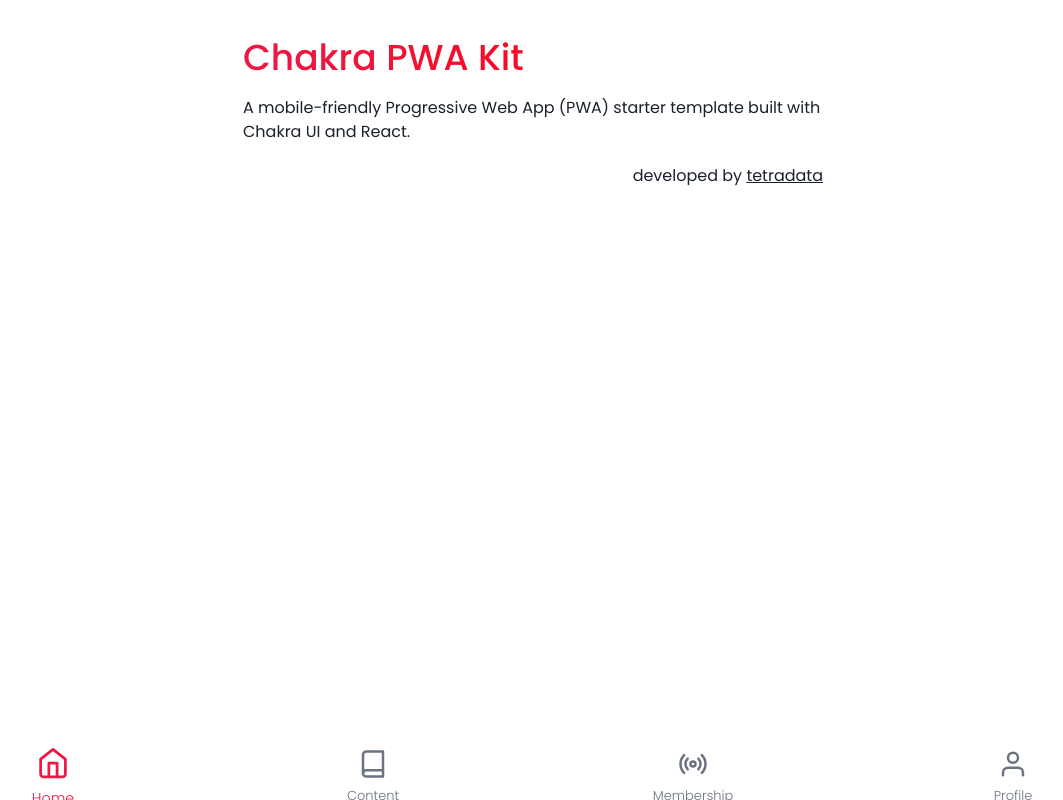
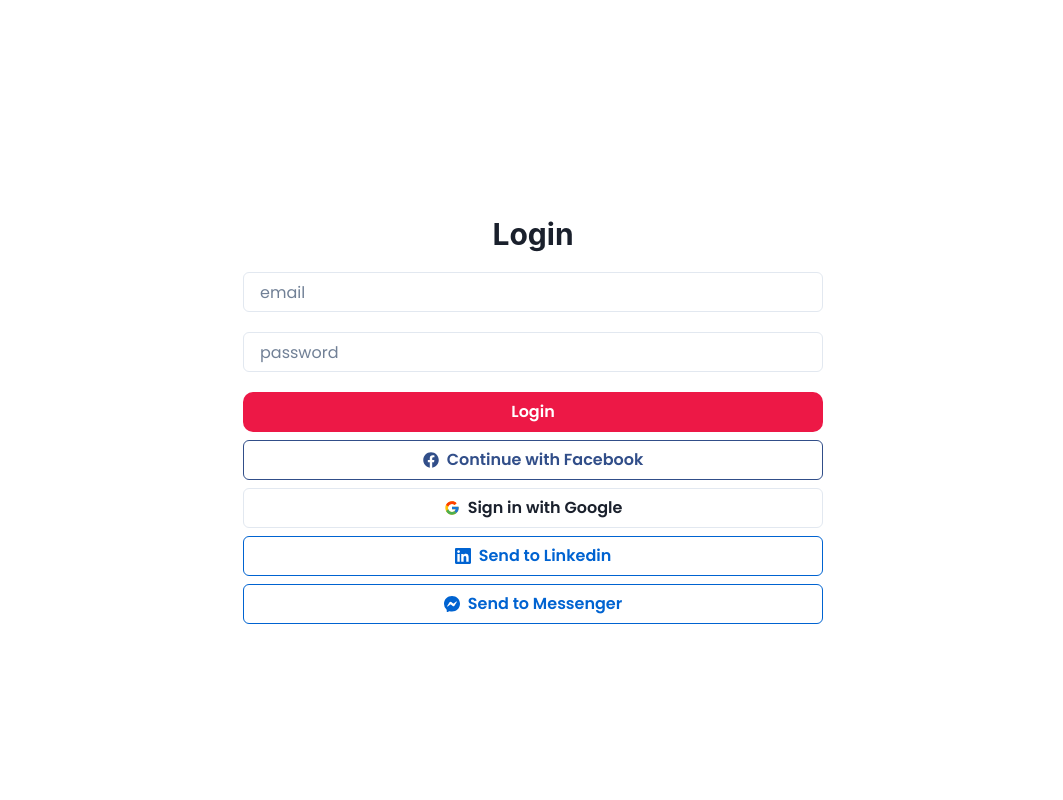
Before and after one commit to tetradatateknologi/chakra-pwa-kit, a React (Vite) app: page / in a window 1280 px wide. Shown: the whole page, without its empty margins (107-1170 px from the left). Built offline with nearby package versions, Linux system fonts and the light colour scheme.

Commit message:
fix bug bottom navigation

```diff
--- a/src/App.tsx
+++ b/src/App.tsx
@@ -4,6 +4,7 @@
 import NotFoundPage from "./pages/error/404";
 import HomePages from "./pages/public/home";
 import ContentPages from "./pages/public/content";
+import LoginPages from "./pages/public/login";
 
 export const Context = React.createContext([]);
 
@@ -13,7 +14,8 @@
       <Router>
         <Routes>
           <Route element={<AppLayout />}>
-            <Route index element={<HomePages />} />
+            <Route index element={<LoginPages />} />
+            <Route path="home" element={<HomePages />} />
             <Route path="content" element={<ContentPages />} />
             <Route path="*" element={<NotFoundPage />} />
           </Route>
--- a/src/layouts/mobile/fragments/navigations/button.tsx
+++ b/src/layouts/mobile/fragments/navigations/button.tsx
@@ -33,7 +33,7 @@
         <Link to={href}>
           <MotionIcon
             as={icon}
-            fontSize={{ base: "2xl", md: "3xl" }}
+            fontSize={{ base: "xl", md: "3xl" }}
             animate={{
               scale: isActive ? 1.2 : 1,
               color: isActive ? primaryColor : "#6B7280",
@@ -42,7 +42,6 @@
           />
           <Text
             justifyContent={"center"}
-            display={{ base: "hidden", md: "flex" }}
             fontSize={{ base: "x-small", md: "small" }}
             color={isActive ? "primary.400" : "inherit"}
             fontWeight={"light"}
--- /dev/null
+++ b/src/pages/public/login.tsx
@@ -0,0 +1,83 @@
+import { useApp } from "@/layouts/app/context";
+import { Button, Center, Flex, Heading, Input, Stack, Text } from "@chakra-ui/react";
+import { useEffect } from "react";
+import { FaFacebook } from "react-icons/fa";
+import { FcGoogle } from "react-icons/fc";
+import { SiLinkedin, SiMessenger } from "react-icons/si";
+import { Link } from "react-router-dom";
+
+export default function LoginPages() {
+  const { setTitle, setSimpleMode } = useApp();
+  useEffect(() => {
+    setTitle("");
+    setSimpleMode(true);
+  }, []);
+  return (
+    <Flex
+      w={"100%"}
+      height={"100%"}
+      justifyContent={"center"}
+      alignItems={"center"}
+      textAlign={"center"}
+    >
+      <Stack w={"100%"} gap={5}>
+        <Heading>Login</Heading>
+        <Input placeholder="email"></Input>
+        <Input placeholder="password" type="password"></Input>
+        <Center>
+          <Stack spacing={2} align={"center"} w={"full"}>
+            {/* Login */}
+            <Stack w={"100%"}>
+              <Link to={"/home"}>
+                <Button w={"full"}>Login</Button>
+              </Link>
+            </Stack>
+
+            {/* Facebook */}
+            <Button
+              w={"full"}
+              variant={"outline"}
+              colorScheme={"facebook"}
+              leftIcon={<FaFacebook />}
+            >
+              <Center>
+                <Text>Continue with Facebook</Text>
+              </Center>
+            </Button>
+
+            {/* Google */}
+            <Button w={"full"} variant={"outline"} leftIcon={<FcGoogle />}>
+              <Center>
+                <Text>Sign in with Google</Text>
+              </Center>
+            </Button>
+
+            {/* LinkedIn */}
+            <Button
+              w={"full"}
+              variant={"outline"}
+              colorScheme={"messenger"}
+              leftIcon={<SiLinkedin />}
+            >
+              <Center>
+                <Text>Send to Linkedin</Text>
+              </Center>
+            </Button>
+
+            {/* Messenger */}
+            <Button
+              w={"full"}
+              variant={"outline"}
+              colorScheme={"messenger"}
+              leftIcon={<SiMessenger />}
+            >
+              <Center>
+                <Text>Send to Messenger</Text>
+              </Center>
+            </Button>
+          </Stack>
+        </Center>
+      </Stack>
+    </Flex>
+  );
+}
--- a/src/stores/menu-store.ts
+++ b/src/stores/menu-store.ts
@@ -5,8 +5,8 @@
     {
       name: "Home",
       icon: FiHome,
-      link: "/",
-      activeAt: ["/"],
+      link: "/home",
+      activeAt: ["/home"],
     },
     {
       name: "Content",
--- a/src/themes/red-theme.tsx
+++ b/src/themes/red-theme.tsx
@@ -30,8 +30,7 @@
           bg: "primary.400",
           color: "white",
           fontSize: "md",
-          fontWeight: "bold",
-          borderRadius: "60px",
+          borderRadius: "10px",
           _hover: {
             bg: "primary.500",
           },
```
